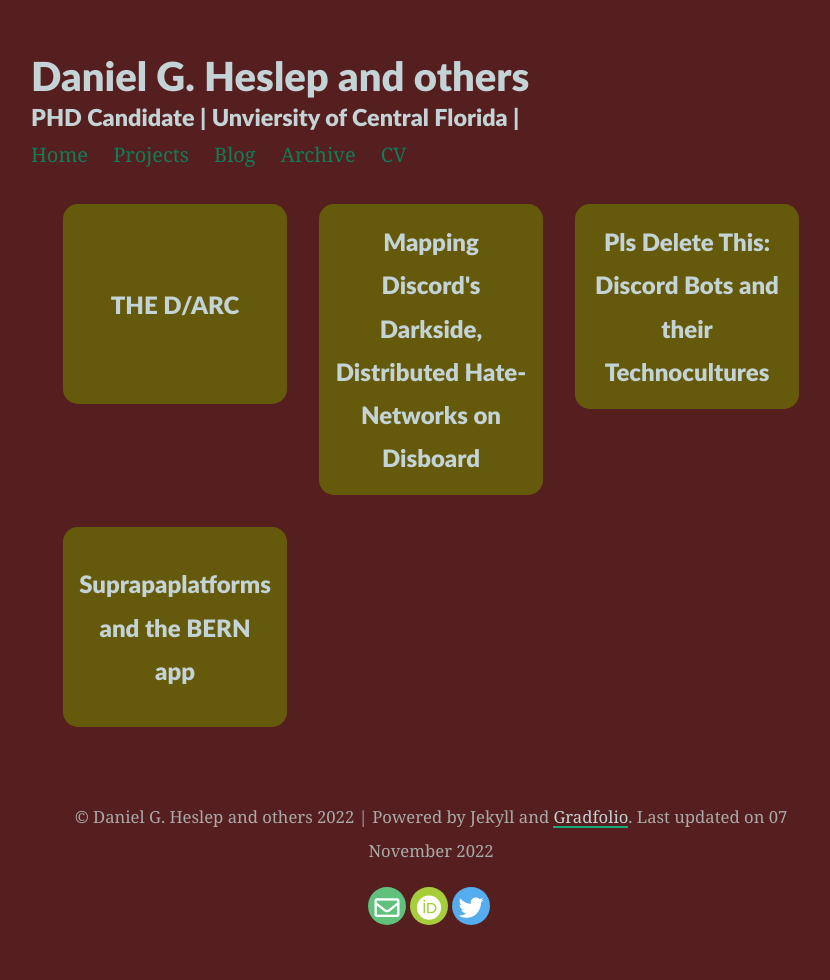
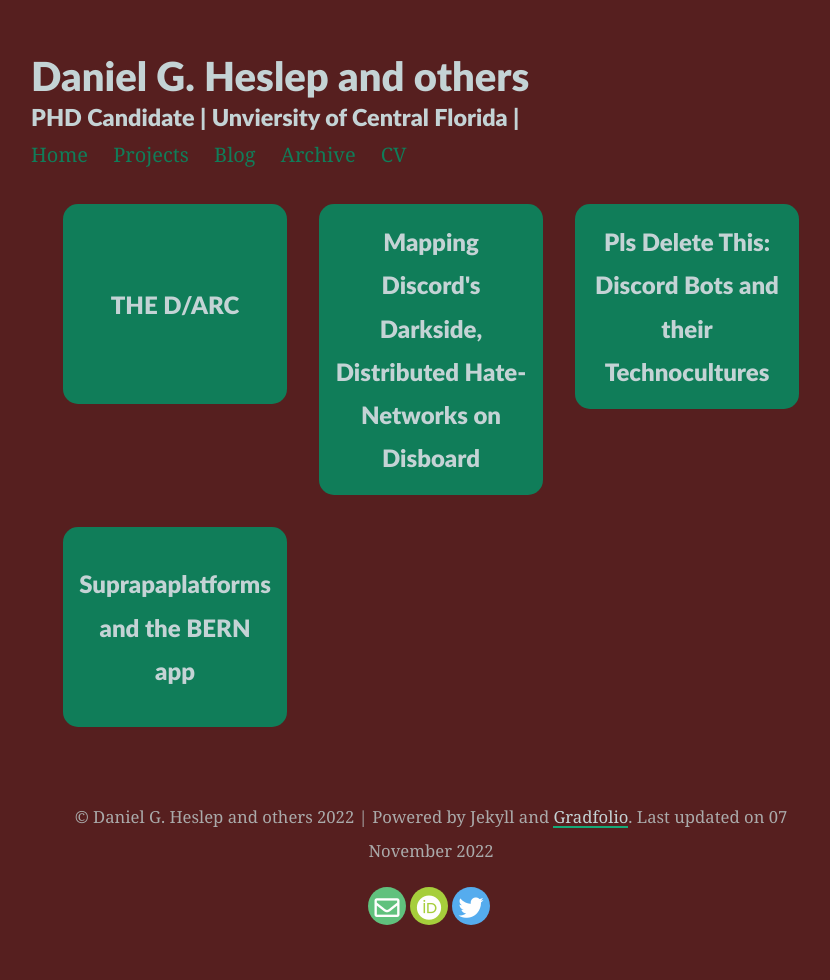
Before and after one commit to CreativeKenning/gradsitedemo, a Jekyll site: the page built from _pages/projects.md, in a window 1280 px wide. Shown: the whole page, without its empty margins (209-1039 px from the left). Built offline with Jekyll 4.4.1, drawn with Linux system fonts in a browser that asks for light colours; nearby versions of some CDN libraries.

```diff
--- a/assets/css/_sass/variables.scss
+++ b/assets/css/_sass/variables.scss
@@ -12,7 +12,7 @@
 
 // Color scheme for light
 $body-bg: #561f1f;
-$projectbox: #655a0c;
+$projectbox: #107d59;
 $text-color: rgb(196, 211, 213);
 
 // Color scheme for dark modes
```
